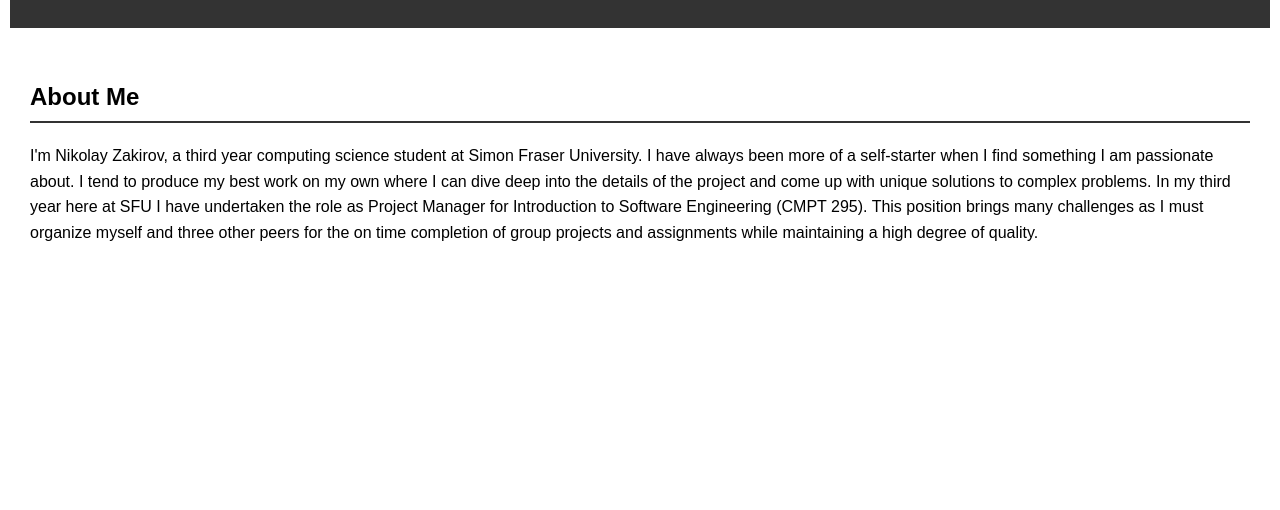
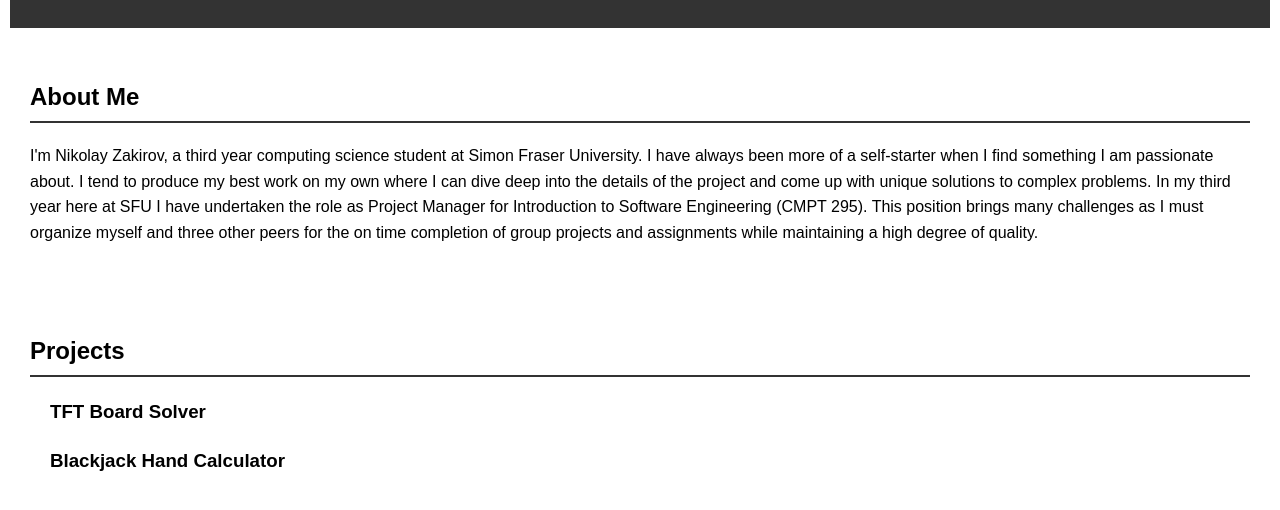
Before and after one commit to NikolayZak/NikolayZak.github.io, a plain HTML site: page index.html in a window 1280 px wide. Shown: the part 116-626 px from the top of the page. Drawn offline with Linux system fonts and the light colour scheme.

Commit message:
Creating the structure for the projects
Adding structure and defining the 2 projects

```diff
--- a/index.html
+++ b/index.html
@@ -46,6 +46,17 @@
             projects and assignments while maintaining a high degree of quality.</p>
     </section>
 
+    <section id="projects">
+        <h2>Projects</h2>
+        <div class="project">
+            <h3>TFT Board Solver</h3>
+
+
+        </div>
+        <div class="project">
+            <h3>Blackjack Hand Calculator</h3>
+
+    </section>
 
 
 </body>
```
